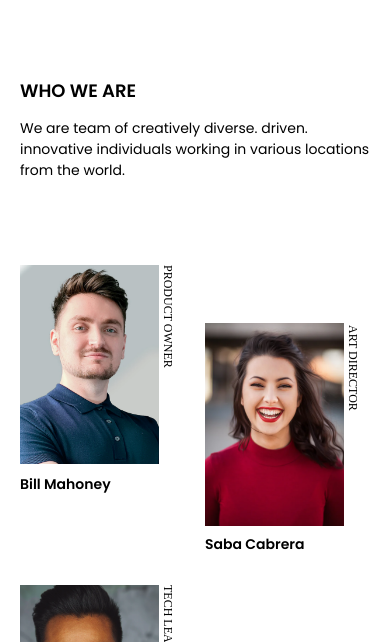
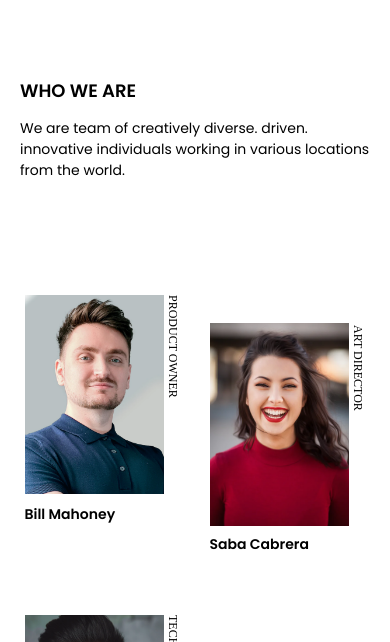
Before and after one commit to ankur-1989/devChallenge-my-team-page, a plain HTML site: page index.html in a window 390 px wide. Shown: the part 122-764 px from the top of the page. Drawn offline with Linux system fonts and the light colour scheme; a web font is replaced by a local one.

Commit message:
fixed the issue.

```diff
--- a/style.css
+++ b/style.css
@@ -90,7 +90,7 @@ img {
 .team-members > div:nth-child(3n+2) {
     margin-top: 60px
 }
-@media screen and (max-width: 767px) {
+@media screen and (max-width: 768px) {
     header {
         width: calc(100% - 40px);
         grid-template-columns: 1fr;
@@ -104,6 +104,7 @@ img {
        grid-template-columns: 1fr 1fr;
        gap: 20px;
        margin-bottom: 60px;
+       place-items: center;
     }
     .team-members > div:nth-child(3n+2) {
         margin-top: unset;
```
